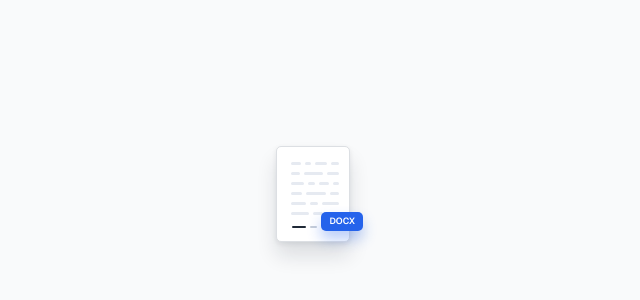
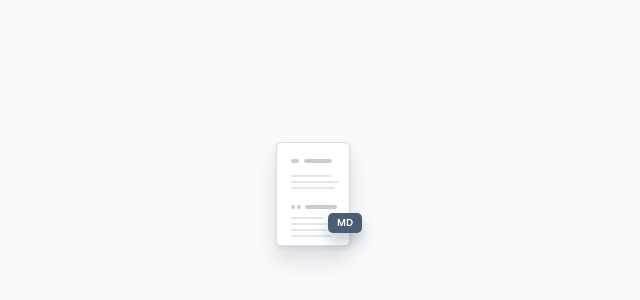
Before and after one commit to mouanvikram/components-challenge, a Next.js app in the folder day-31-to-60/day-43-to-day-60/components/: page / in a window 1280 px wide. Shown: the part 206-506 px from the top of the page, without its empty margins (327-967 px from the left). Built offline with nearby package versions, Linux system fonts and the light colour scheme.

Commit message:
made the markdown icon

```diff
--- a/day-31-to-60/day-43-to-day-60/components/src/app/page.tsx
+++ b/day-31-to-60/day-43-to-day-60/components/src/app/page.tsx
@@ -1,13 +1,15 @@
 "use client";
 
 import { DocxIcon } from "@/components/ui/docx_icon";
+import { MarkdownIcon } from "@/components/ui/markdown_icon";
 import { PDFIcon } from "@/components/ui/pdf_icon";
 
 export default function HomePage() {
   return (
     <main className="flex min-h-screen items-center justify-center gap-6 bg-gray-50">
       {/* <PDFIcon /> */}
-      <DocxIcon />
+      <MarkdownIcon />
+      {/* <DocxIcon /> */}
     </main>
   );
 }
--- /dev/null
+++ b/day-31-to-60/day-43-to-day-60/components/src/components/ui/markdown_icon.tsx
@@ -0,0 +1,67 @@
+"use client";
+
+import { cn } from "@/lib/utils";
+
+type MarkdownIconProps = {
+  className?: string;
+};
+
+const paragraphLines = [
+  "w-8",
+  "w-11",
+  "w-9",
+  "w-10",
+];
+
+export function MarkdownIcon({ className }: MarkdownIconProps) {
+  return (
+    <div
+      className={cn(
+        "relative flex h-24 w-24 items-center justify-center",
+        className
+      )}
+      aria-label="Markdown file"
+      role="img"
+    >
+      <div className="relative h-26 w-18.5 rounded-[5px] border border-[#dcdfe3] bg-white shadow-[0_14px_20px_rgba(17,24,39,0.12),0_2px_5px_rgba(17,24,39,0.08)]">
+
+
+        <div className="absolute left-3.5 top-4 flex w-12 flex-col">
+          <div className="mb-3 flex items-center gap-1.25">
+            <div className="flex gap-0.5">
+              <span className="h-1 w-2 rounded-full bg-[#c7ced7]" />
+            </div>
+            <span className="h-1 w-7 rounded-full bg-[#c9cdd2]" />
+          </div>
+
+          <div className="mb-4 flex flex-col gap-1">
+            <span className="h-[2px] w-10 rounded-full bg-[#e4e7eb]" />
+            <span className="h-[2px] w-12 rounded-full bg-[#e4e7eb]" />
+            <span className="h-[2px] w-11 rounded-full bg-[#e4e7eb]" />
+          </div>
+
+          <div className="mb-2 flex items-center gap-1">
+            <div className="flex gap-0.5">
+              <span className="h-1 w-1 rounded-full bg-[#c7ced7]" />
+              <span className="h-1 w-1 rounded-full bg-[#c7ced7]" />
+            </div>
+            <span className="h-1 w-8 rounded-full bg-[#c9cdd2]" />
+          </div>
+
+          <div className="flex flex-col gap-1">
+            {paragraphLines.map((width, index) => (
+              <span
+                key={index}
+                className={cn("h-[2px] rounded-full bg-[#e4e7eb]", width)}
+              />
+            ))}
+          </div>
+        </div>
+
+        <div className="absolute -right-[13px] bottom-[12px] rounded-[5px] bg-[#4b5d73] px-[9px] py-[5px] text-[10px] font-semibold leading-none text-white shadow-[0_9px_14px_rgba(45,59,78,0.25)]">
+          MD
+        </div>
+      </div>
+    </div>
+  );
+}
--- a/day-31-to-60/day-43-to-day-60/components/src/components/ui/pdf_icon.tsx
+++ b/day-31-to-60/day-43-to-day-60/components/src/components/ui/pdf_icon.tsx
@@ -17,9 +17,6 @@ export function PDFIcon({ className }: PDFIconProps) {
       role="img"
     >
       <div className="relative h-24 w-18.5 rounded-[5px] border border-[#dcdfe3] bg-white shadow-[0_14px_20px_rgba(17,24,39,0.12),0_2px_5px_rgba(17,24,39,0.08)]">
-        <div className="absolute -right-px -top-px h-4 w-4 overflow-hidden rounded-tr-[5px]">
-          <div className="h-5.75 w-5.75 origin-top-left rotate-45 border-b border-[#dcdfe3] bg-[#f7f8fa]" />
-        </div>
 
         <div className="absolute left-3.75 top-3.75 flex w-11 flex-col gap-1.75">
           <div className="h-[3px] w-full rounded-full bg-[#eceef1]" />
```
